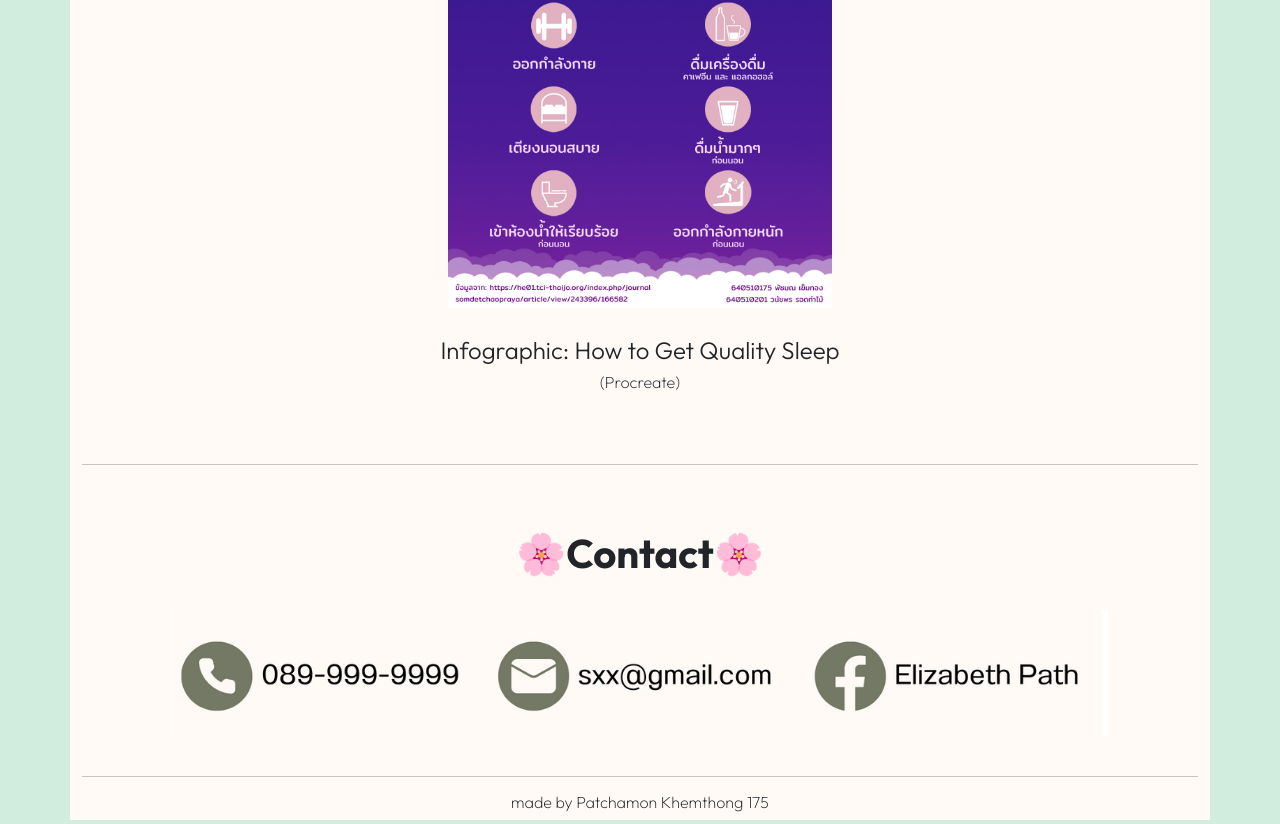
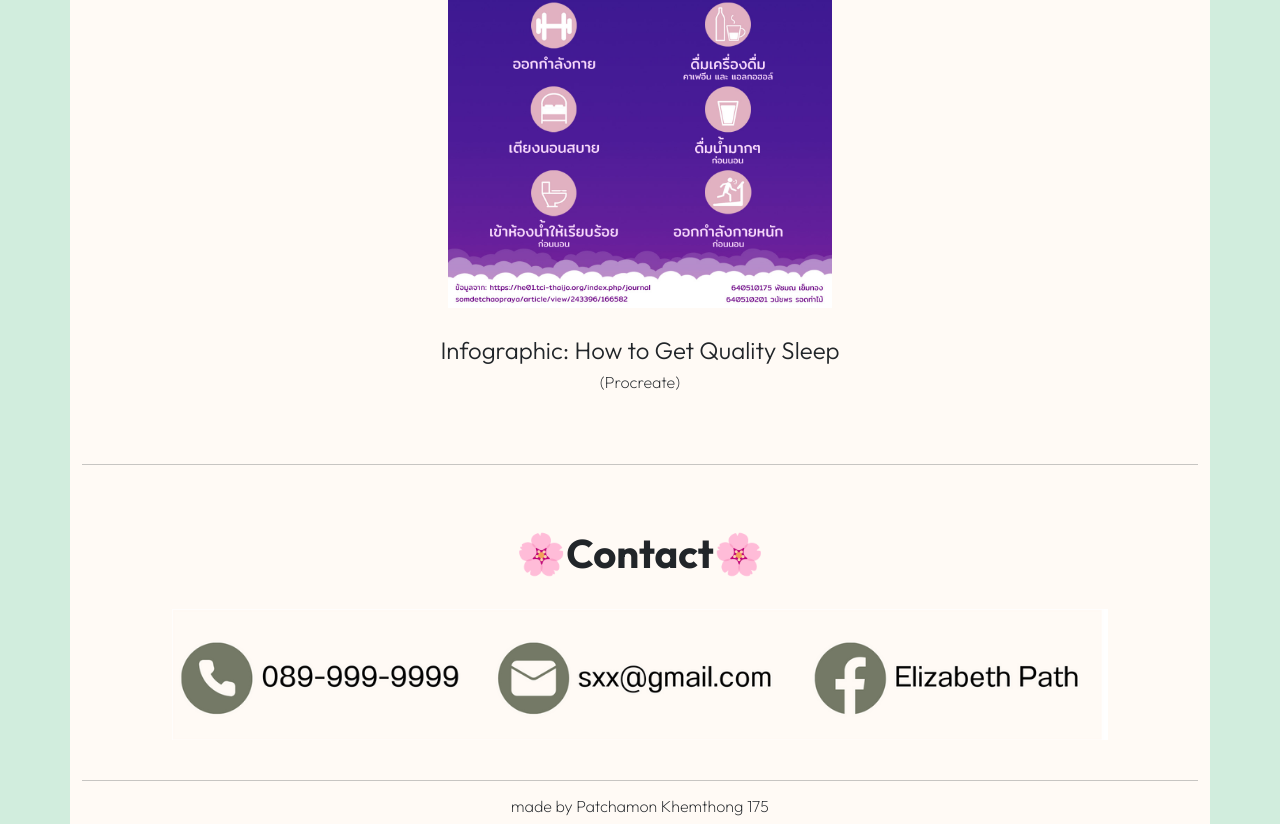
Before and after one commit to bpatch4/resume, a plain HTML site: page index.html in a window 1280 px wide. Shown: the part 3942-4766 px from the top of the page. Drawn offline with nearby package versions, Linux system fonts and the light colour scheme; a web font is replaced by a local one.

Commit message:
Ver. Last Time

```diff
--- a/index.html
+++ b/index.html
@@ -143,7 +143,9 @@
             name="Skills" id="Edu1"></a>🌸Education🌸<br>
         </h1>
         <br>
-        <div class="accordion accordion-flush mx-auto p-2" style="width: 400px;" id="accordionFlushExample">
+        <div class="accordion accordion-flush mx-auto p-2" style="width: 400px;"
+
+          id="accordionFlushExample">
           <div class="accordion-item">
             <h2 class="accordion-header"> <button class="accordion-button collapsed"
 
@@ -322,12 +324,13 @@
         <h1><br>
           <a name="contact" id="contact"></a>🌸Contact🌸</h1>
       </div>
-      <div class="row py-4 mx-auto p-2">
+      <div class="row py-4 ">
         <div><img src="images/sm.png" class="imgcenter d-block d-md-none" alt="sm"
 
             style="width: 183px; height: auto;"></div>
-        <img src="images/md.png" class="imgcenter d-none d-md-block" alt="md" style="width: 960px; height: 127px;">
-      </div>
+        <img src="images/md.png" class="imgcenter d-none d-md-block"
+
+          alt="md" style="width: 960px; height: auto;"> </div>
       <hr>
       <div class="row">
         <h6 class="text-center">made by Patchamon Khemthong 175</h6>
```
Also changed, not shown: 1 other file.
